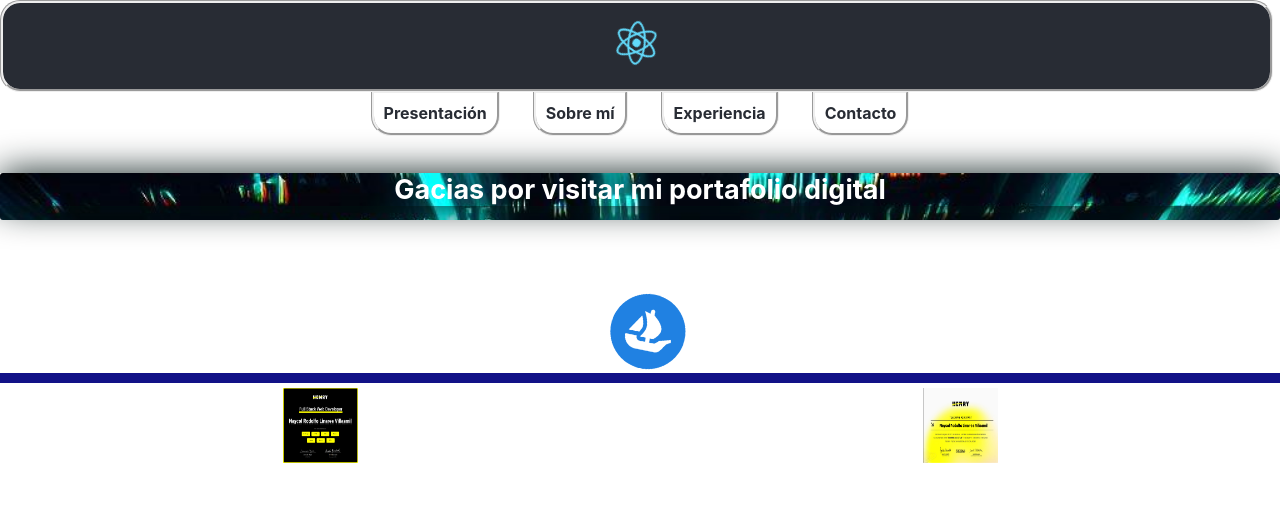
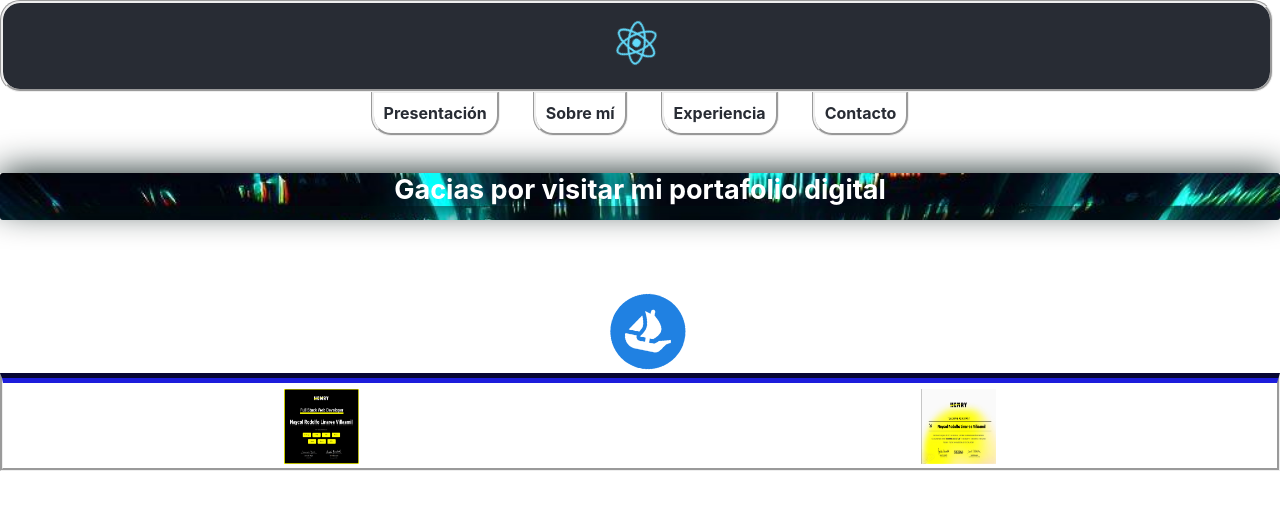
Before and after one commit to wuaicot/Frontend-Portfolio, a React (Create React App) app: page /landinpage in a window 1280 px wide. Shown: the top 510 px of the page. Built offline with nearby package versions, Linux system fonts and the light colour scheme.

Commit message:
in landin

```diff
--- a/src/App.css
+++ b/src/App.css
@@ -29,7 +29,7 @@
   justify-content: center;
   font-size: calc(10px + 2vmin);
 
-  z-index: 100; /* Ajusta el valor de z-index según tus necesidades */
+  z-index: 100;
   border-radius: 20px 20px 20px 20px;
   border-style: groove;
 }
@@ -47,7 +47,7 @@
 
 /* LandinPage.module.css */
 .Nav {
-  margin-top: 10vh; /* Ajusta el valor según la altura del elemento .App-header */
+  margin-top: 10vh;
   background-color: transparent;
   display: inline-block;
   gap: 33px;
--- a/src/components/Landin/LandinPage.module.css
+++ b/src/components/Landin/LandinPage.module.css
@@ -23,6 +23,7 @@
   }
 
   .openS {
+
     margin-top: 70px;
     margin-left: 15px;
     display: inline-block;
@@ -46,12 +47,13 @@
   }
 
    .certifFswd{
-    padding-top: 5px;
+    padding-top: 6px;
 
     display: flex;
     justify-content:space-around;
     align-content: center;
     border-top: 10px solid rgb(18, 18, 135);
+    border-style:groove;
 
    }
 
```
